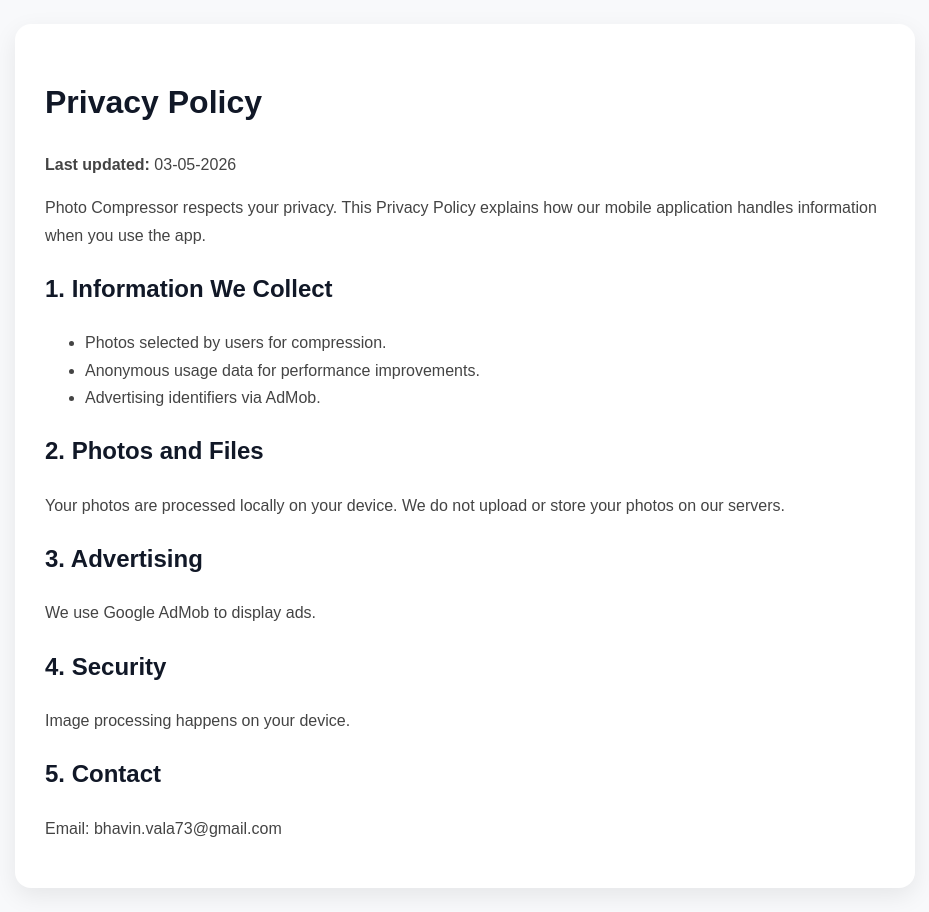
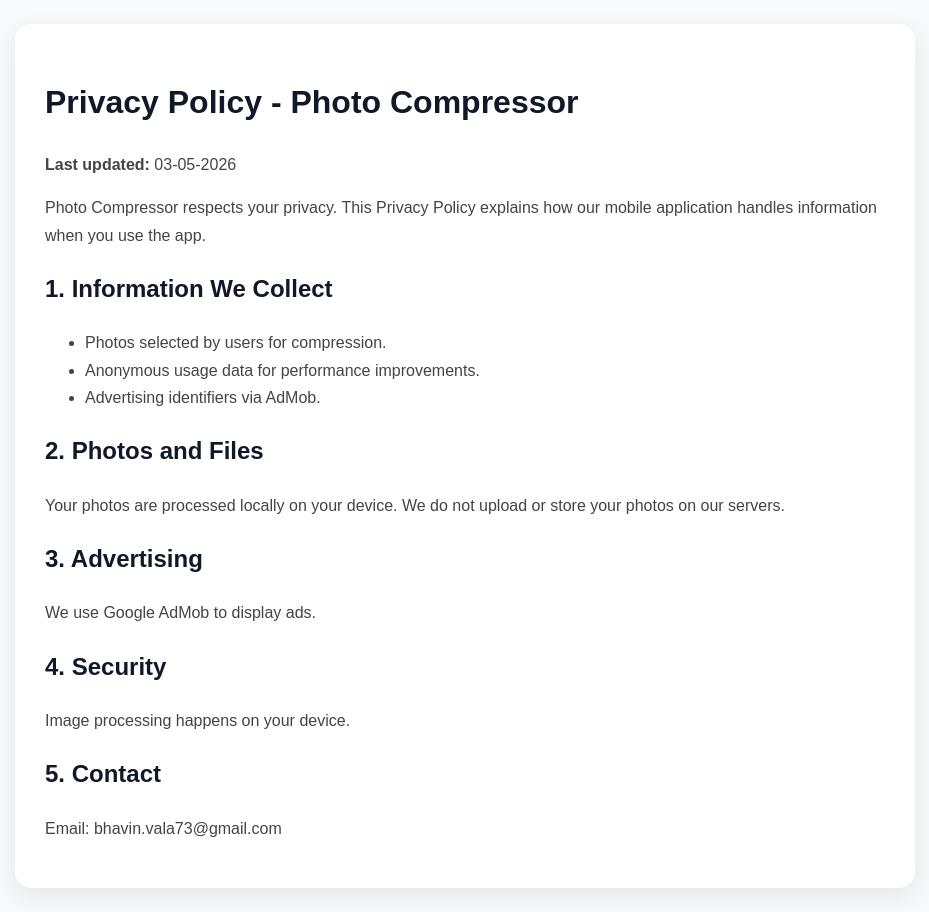
Before and after one commit to Bhavin-Vala/photo-compressor-policy, a plain HTML site: page privacy.html in a window 1280 px wide. Shown: the whole page, without its empty margins (175-1104 px from the left). Drawn offline with Linux system fonts and the light colour scheme.

Commit message:
Update privacy.html

```diff
--- a/privacy.html
+++ b/privacy.html
@@ -30,7 +30,7 @@ color:#444;
 </head>
 <body>
 <div class="container">
-<h1>Privacy Policy</h1>
+<h1>Privacy Policy - Photo Compressor</h1>
 <p><strong>Last updated:</strong> 03-05-2026</p>
 
 <p>Photo Compressor respects your privacy. This Privacy Policy explains how our mobile application handles information when you use the app.</p>
```
